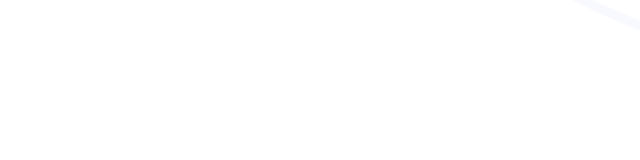
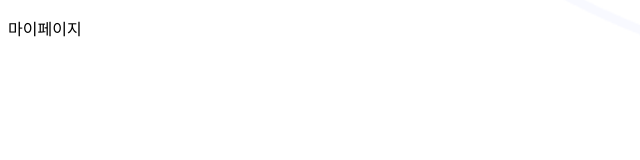
Before and after one commit to kimse8699/Tripico-FE, a React (Vite) app: page /mypage in a window 1280 px wide. Before the commit this address had no page. Shown: the top 160 px of the page, without its empty margins (0-640 px from the left). Built offline with nearby package versions, Linux system fonts and the light colour scheme.

Commit message:
페이지 생성

```diff
--- a/src/App.jsx
+++ b/src/App.jsx
@@ -4,6 +4,8 @@
 import Login from './pages/login.jsx'
 import Signup from './pages/signup.jsx'
 import Home from './pages/home.jsx'
+import Mypage from './pages/mypage.jsx'
+import Create from './pages/create.jsx'
 
 function App() {
 
@@ -14,6 +16,8 @@
         <Route path='/welcome' element={<Welcome/>}/>
         <Route path='/login' element={<Login/>}/>
         <Route path='/signup' element={<Signup/>}/>
+        <Route path='/mypage' element={<Mypage/>}/>
+        <Route path='/create' element={<Create/>}/>
       </Routes>
     </BrowserRouter>
   )
--- /dev/null
+++ b/src/pages/create.jsx
@@ -0,0 +1,11 @@
+import '../pages_styles/create.css'
+
+function Create() {
+    return (
+        <div>
+            <p>일정생성</p>
+        </div>
+    )
+}
+
+export default Create;
--- a/src/pages/home.jsx
+++ b/src/pages/home.jsx
@@ -1,12 +1,14 @@
 import '../pages_styles/home.css'
+import { useNavigate } from 'react-router-dom';
 
 function Home() {
+    const navigate = useNavigate ();
     return (
         <div className="schedule-container">
         {/* 상단 바 */}
         <div className="schedule-header">
             <h2 className="schedule-title">일정 목록</h2>
-            <button className="menu-icon"></button>
+            <button onClick={()=>{navigate('/mypage')}}className="menu-icon"></button>
         </div>
         <div className="schedule-underline"></div>
 
@@ -21,7 +23,7 @@
         </div>
 
         {/* 일정 생성 버튼 */}
-        <button className="create-button">일정 생성하기</button>
+        <button onClick={()=>{navigate('/create')}}className="create-button">일정 생성하기</button>
         </div>
     )
 }
--- a/src/pages/mypage.jsx
+++ b/src/pages/mypage.jsx
@@ -0,0 +1,11 @@
+import '../pages_styles/mypage.css'
+
+function Mypage() {
+    return (
+        <div>
+            <p>마이페이지</p>
+        </div>
+    )
+}
+
+export default Mypage;
```
Also changed, not shown: src/pages_styles/create.css (added).
